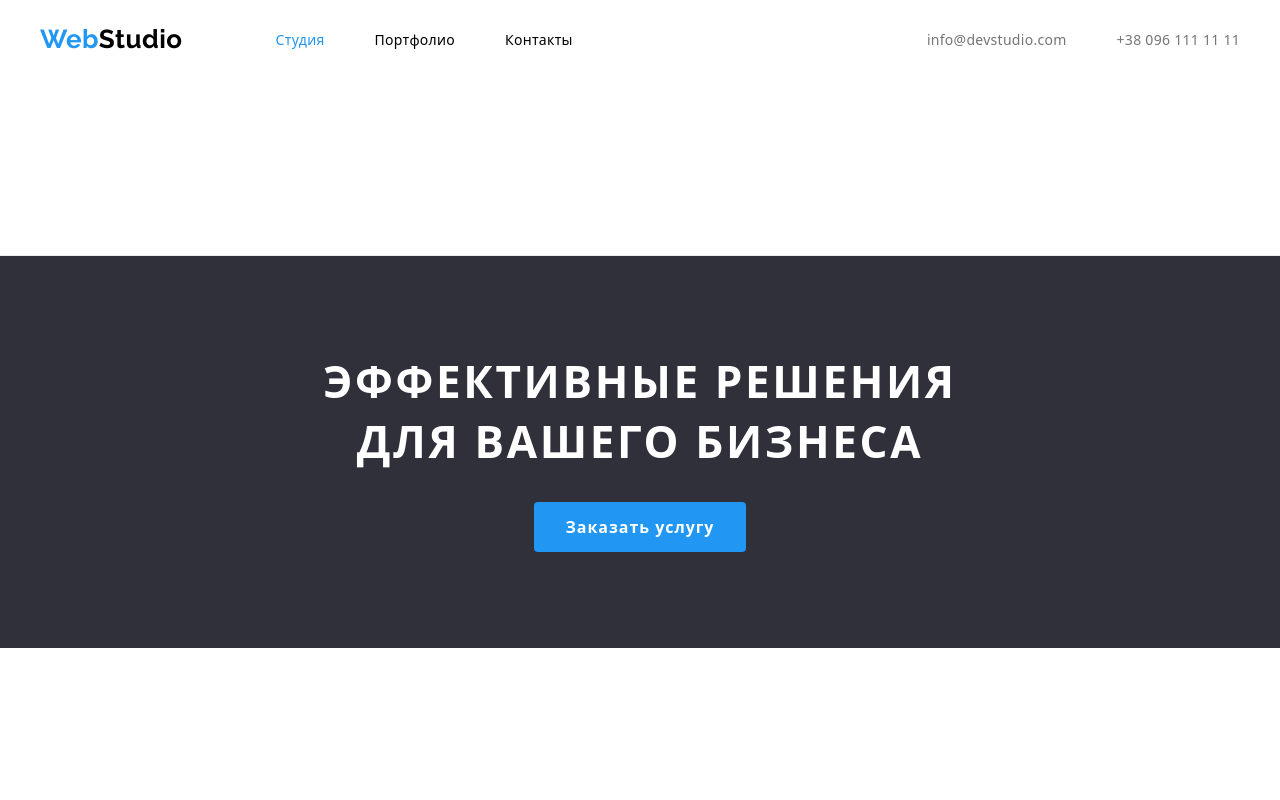
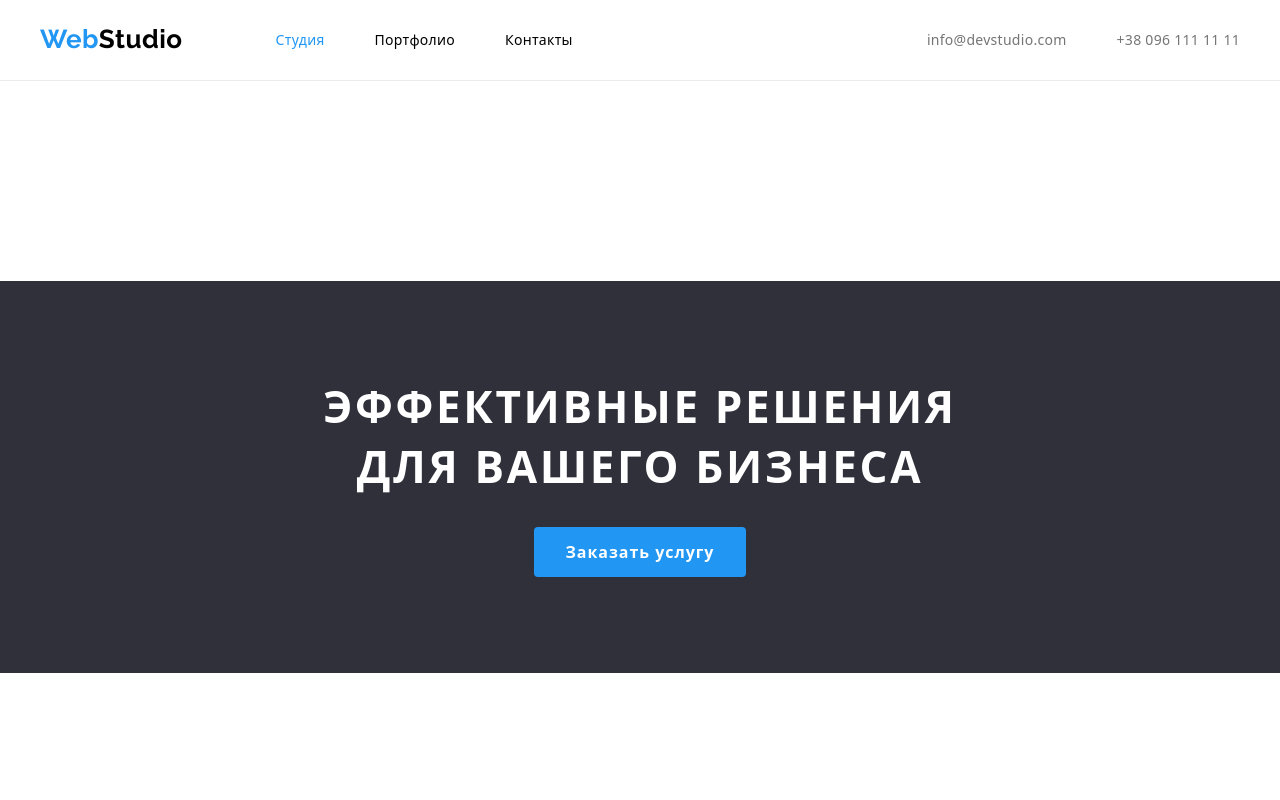
Before and after one commit to SHDMYUA/goit-markup-hw-03, a plain HTML site: page index.html in a window 1280 px wide. Shown: the top 800 px of the page. Drawn offline with nearby package versions, Linux system fonts and the light colour scheme.

Commit message:
checking paddings

```diff
--- a/css/styles.css
+++ b/css/styles.css
@@ -75,8 +75,9 @@ section {
   background: var(--bg-primary-color);
   margin-top: 24px;
   padding-top: auto;
-  padding-bottom: auto;
-  margin-bottom: 25px;
+  padding-bottom: 25px;
+  border-bottom: 1px solid #ECECEC;
+
 }
 /* -------------------- SECTION LOGO ----------------------- */
 
@@ -132,6 +133,7 @@ margin-right: 50px;
 .header-flex {
   display: flex;
   align-items: center;
+
 }
 
 .header-page .link {
@@ -245,7 +247,6 @@ margin-right: 50px;
   margin-bottom: 200px;
   padding-top: auto;
   padding-bottom: auto;
-  border-top: 1px solid #ECECEC;
 }
 
 .hero-title {
```
